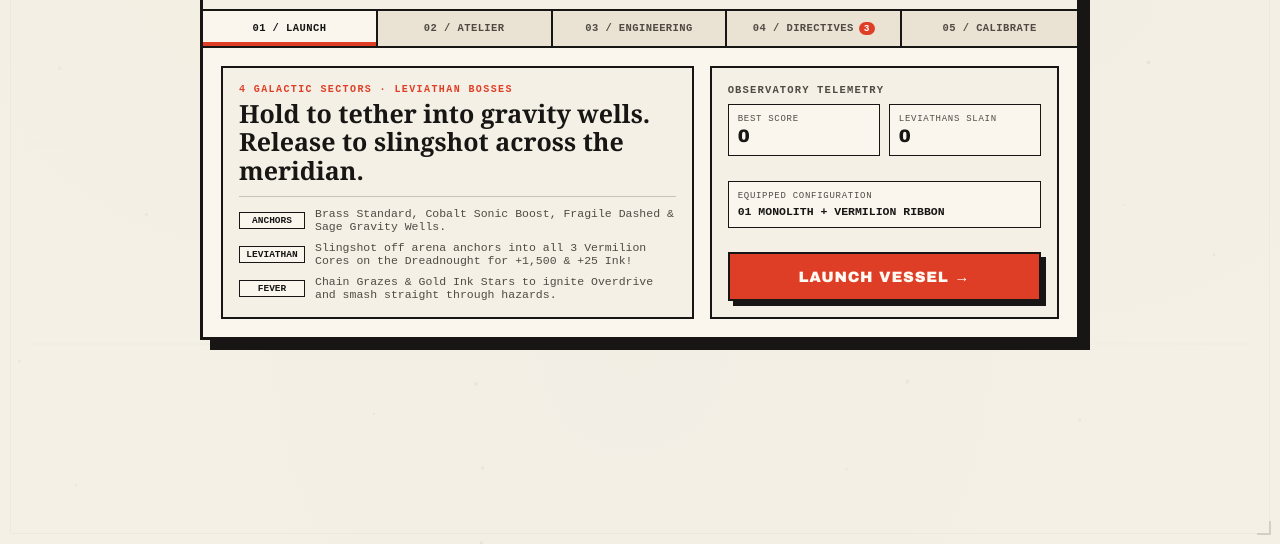
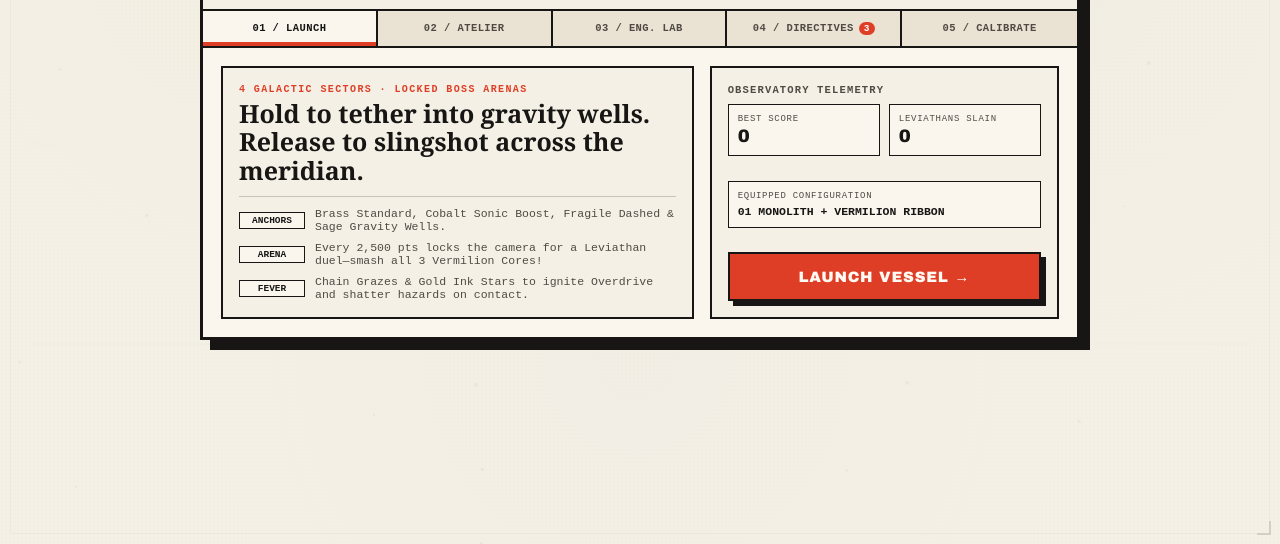
Before and after one commit to orbita74/play, a plain HTML site: page index.html in a window 1280 px wide. Shown: the part 256-800 px from the top of the page. Drawn offline with Linux system fonts and the light colour scheme; animation ran at ten frames a second.

Commit message:
Update index.html

```diff
--- a/index.html
+++ b/index.html
@@ -64,6 +64,17 @@
     cursor: crosshair;
   }
 
+  /* Subtle Silkscreen Paper Grain Overlay */
+  .paper-grain {
+    position: absolute;
+    inset: 0;
+    pointer-events: none;
+    z-index: 4;
+    opacity: 0.24;
+    background-image: radial-gradient(rgba(23, 22, 20, 0.22) 0.75px, transparent 0.75px);
+    background-size: 4px 4px;
+  }
+
   .print-frame {
     position: absolute;
     inset: 10px;
@@ -197,7 +208,7 @@
     top: 92px;
     left: 50%;
     transform: translateX(-50%);
-    width: min(370px, 84vw);
+    width: min(390px, 86vw);
     background: var(--paper-elevated);
     border: 2.5px solid var(--ink);
     box-shadow: 4px 4px 0 var(--ink);
@@ -996,6 +1007,7 @@
 
 <div id="game-stage">
   <canvas id="world"></canvas>
+  <div class="paper-grain"></div>
   <div class="print-frame"></div>
 
   <!-- ACTIVE GAME HUD -->
@@ -1044,7 +1056,7 @@
   <!-- LEVIATHAN BOSS HEALTH BAR -->
   <div id="boss-bar-wrap" class="hidden">
     <div class="boss-bar-top">
-      <span>⚠ ORBITAL LEVIATHAN DREADNOUGHT</span>
+      <span>⚠ ARENA LOCKED · LEVIATHAN DREADNOUGHT</span>
       <span id="boss-cores-txt">3 CORES LEFT</span>
     </div>
     <div class="boss-pips">
@@ -1072,7 +1084,7 @@
       <div class="hub-tabs">
         <button class="hub-tab active" data-tab="play" type="button">01 / Launch</button>
         <button class="hub-tab" data-tab="atelier" type="button">02 / Atelier</button>
-        <button class="hub-tab" data-tab="tech" type="button">03 / Engineering</button>
+        <button class="hub-tab" data-tab="tech" type="button">03 / Eng. Lab</button>
         <button class="hub-tab" data-tab="missions" type="button">04 / Directives <span class="tab-badge" id="mission-badge">3</span></button>
         <button class="hub-tab" data-tab="calibrate" type="button">05 / Calibrate</button>
       </div>
@@ -1083,7 +1095,7 @@
           <div class="play-hero">
             <div class="editorial-pitch">
               <div>
-                <div class="editorial-kicker">4 Galactic Sectors · Leviathan Bosses</div>
+                <div class="editorial-kicker">4 Galactic Sectors · Locked Boss Arenas</div>
                 <h1 class="editorial-headline">Hold to tether into gravity wells. Release to slingshot across the meridian.</h1>
               </div>
               <div class="mechanic-list">
@@ -1092,12 +1104,12 @@
                   <span>Brass Standard, Cobalt Sonic Boost, Fragile Dashed &amp; Sage Gravity Wells.</span>
                 </div>
                 <div class="mechanic-row">
-                  <span class="mech-tag">LEVIATHAN</span>
-                  <span>Slingshot off arena anchors into all 3 Vermilion Cores on the Dreadnought for +1,500 &amp; +25 Ink!</span>
+                  <span class="mech-tag">ARENA</span>
+                  <span>Every 2,500 pts locks the camera for a Leviathan duel—smash all 3 Vermilion Cores!</span>
                 </div>
                 <div class="mechanic-row">
                   <span class="mech-tag">FEVER</span>
-                  <span>Chain Grazes &amp; Gold Ink Stars to ignite Overdrive and smash straight through hazards.</span>
+                  <span>Chain Grazes &amp; Gold Ink Stars to ignite Overdrive and shatter hazards on contact.</span>
                 </div>
               </div>
             </div>
@@ -1301,34 +1313,30 @@ function bootOrbita() {
     {
       code: 'SEC I',
       name: 'ARCHIVAL MERIDIAN',
-      bgRGB: [245, 240, 230],
+      bgRGB: [245, 240, 230], // Warm Cotton Paper #F5F0E6
       gridType: 'horizontal',
-      darkTheme: false,
       washes: ['rgba(227, 160, 36, 0.13)', 'rgba(56, 125, 100, 0.10)', 'rgba(30, 90, 168, 0.08)']
     },
     {
       code: 'SEC II',
       name: 'COBALT IONOSPHERE',
-      bgRGB: [230, 238, 244],
+      bgRGB: [232, 238, 245], // Cool Blueprint Mist #E8EEF5
       gridType: 'blueprint',
-      darkTheme: false,
-      washes: ['rgba(30, 90, 168, 0.18)', 'rgba(56, 125, 100, 0.12)', 'rgba(30, 90, 168, 0.11)']
+      washes: ['rgba(30, 90, 168, 0.17)', 'rgba(56, 125, 100, 0.12)', 'rgba(30, 90, 168, 0.11)']
     },
     {
       code: 'SEC III',
       name: 'OCHRE SOLAR FORGE',
-      bgRGB: [247, 234, 210],
+      bgRGB: [246, 235, 214], // Sunlit Parchment #F6EBD6
       gridType: 'diagonal',
-      darkTheme: false,
       washes: ['rgba(227, 160, 36, 0.22)', 'rgba(223, 62, 38, 0.12)', 'rgba(227, 160, 36, 0.15)']
     },
     {
       code: 'SEC IV',
-      name: 'VERMILION EVENT HORIZON',
-      bgRGB: [35, 32, 30],
-      gridType: 'horizon',
-      darkTheme: true,
-      washes: ['rgba(223, 62, 38, 0.22)', 'rgba(227, 160, 36, 0.14)', 'rgba(30, 90, 168, 0.14)']
+      name: 'EVENT HORIZON',
+      bgRGB: [229, 227, 236], // Twilight Slate Paper #E5E3EC
+      gridType: 'double',
+      washes: ['rgba(223, 62, 38, 0.16)', 'rgba(30, 90, 168, 0.16)', 'rgba(227, 160, 36, 0.13)']
     }
   ];
 
@@ -1449,14 +1457,14 @@ function bootOrbita() {
   const TECH_MODULES = [
     { id: 'capture', name: 'Magnetic Capture Field', desc: 'Expands anchor tether lock-on perimeter (+12px per rank).', baseCost: 50, step: 45 },
     { id: 'thrust',  name: 'Slingshot Capacitor',    desc: 'Increases tangential launch velocity (+35 speed per rank).', baseCost: 60, step: 50 },
-    { id: 'overdrive', name: 'Overdrive Reactor',    desc: 'Increases Overdrive charge gained from Grazes & Stars (+15% per rank).', baseCost: 70, step: 55 },
-    { id: 'cooling', name: 'Grav-Tether Cooling',    desc: 'Extends maximum anchor hold duration before auto-release (+0.35s per rank).', baseCost: 55, step: 45 }
+    { id: 'overdrive', name: 'Overdrive Core',       desc: 'Increases Overdrive charge gained from Grazes & Stars (+15% per rank).', baseCost: 70, step: 55 },
+    { id: 'cooling', name: 'Tether Heat Sink',        desc: 'Extends maximum anchor hold duration before auto-release (+0.35s per rank).', baseCost: 55, step: 45 }
   ];
 
   const MISSION_POOL = [
     { id: 'graze_5',   title: 'Razor Margin',      desc: 'Perform 5 close-call Grazes in a single run.', target: 5,    reward: 65, type: 'run_grazes' },
     { id: 'stars_12',  title: 'Celestial Harvest', desc: 'Collect 12 Gold Ink Atoms in one flight.',     target: 12,   reward: 60, type: 'run_stars' },
-    { id: 'score_18',  title: 'Meridian Crossing', desc: 'Reach Sector II (1,800 pts) in one flight.',   target: 1800, reward: 80, type: 'run_score' },
+    { id: 'score_25',  title: 'Meridian Crossing', desc: 'Reach Sector II (2,500 pts) in one flight.',   target: 2500, reward: 80, type: 'run_score' },
     { id: 'fever_1',   title: 'Solar Ignition',    desc: 'Trigger Overdrive Fever Mode.',                target: 1,    reward: 75, type: 'run_fever' },
     { id: 'boss_1',    title: 'Leviathan Hunter',  desc: 'Defeat an Orbital Leviathan Dreadnought.',     target: 1,    reward: 120, type: 'run_bosses' },
     { id: 'cobalt_4',  title: 'Sonic Slingshot',   desc: 'Launch off 4 Cobalt Pulse Anchors.',           target: 4,    reward: 70, type: 'run_cobalt' }
@@ -1488,7 +1496,7 @@ function bootOrbita() {
 
   function loadSave() {
     try {
-      const raw = window.localStorage.getItem('orbita74_classroom_v1');
+      const raw = window.localStorage.getItem('orbita74_classroom_v2');
       if (!raw) return JSON.parse(JSON.stringify(DEFAULT_SAVE));
       const parsed = JSON.parse(raw);
       return {
@@ -1506,7 +1514,7 @@ function bootOrbita() {
 
   function persist() {
     try {
-      window.localStorage.setItem('orbita74_classroom_v1', JSON.stringify(save));
+      window.localStorage.setItem('orbita74_classroom_v2', JSON.stringify(save));
     } catch (e) {}
   }
 
@@ -1729,7 +1737,7 @@ function bootOrbita() {
   const sfx = new SoundEngine();
 
   /* =========================================================
-     3. CANVAS & CALM 4-SECTOR THEME BACKGROUND
+     3. CANVAS & CALM 4-SECTOR GALLERY BACKGROUND
      ========================================================= */
   const canvas = document.getElementById('world');
   const ctx = canvas.getContext('2d');
@@ -1737,21 +1745,20 @@ function bootOrbita() {
   let H = Math.max(480, window.innerHeight || document.documentElement.clientHeight || 600);
   let DPR = 1;
   let currentBgRGB = [245, 240, 230];
-  let darkBlend = 0;
 
   const washNodes = [
-    { nx: 0.18, ny: 0.24, r: 360, speed: 0.18, phase: 0.2 },
-    { nx: 0.82, ny: 0.32, r: 410, speed: 0.14, phase: 2.1 },
-    { nx: 0.52, ny: 0.78, r: 440, speed: 0.16, phase: 4.0 }
+    { nx: 0.18, ny: 0.24, r: 360, speed: 0.16, phase: 0.2 },
+    { nx: 0.82, ny: 0.32, r: 410, speed: 0.12, phase: 2.1 },
+    { nx: 0.52, ny: 0.78, r: 440, speed: 0.14, phase: 4.0 }
   ];
 
-  const motes = Array.from({ length: 32 }, () => ({
+  const motes = Array.from({ length: 30 }, () => ({
     x: Math.random(),
     y: Math.random(),
     size: 1.6 + Math.random() * 2.0,
-    vx: (Math.random() - 0.5) * 0.008,
-    vy: -0.005 - Math.random() * 0.01,
-    alpha: 0.16 + Math.random() * 0.26
+    vx: (Math.random() - 0.5) * 0.007,
+    vy: -0.004 - Math.random() * 0.009,
+    alpha: 0.15 + Math.random() * 0.24
   }));
 
   function resize() {
@@ -1772,8 +1779,6 @@ function bootOrbita() {
     for (let i = 0; i < 3; i++) {
       currentBgRGB[i] += (targetRGB[i] - currentBgRGB[i]) * lerpSpeed;
     }
-    const targetDark = sector.darkTheme ? 1 : 0;
-    darkBlend += (targetDark - darkBlend) * lerpSpeed;
 
     const r = Math.round(currentBgRGB[0]);
     const g = Math.round(currentBgRGB[1]);
@@ -1781,9 +1786,10 @@ function bootOrbita() {
     ctx.fillStyle = `rgb(${r}, ${g}, ${b})`;
     ctx.fillRect(0, 0, W, H);
 
+    // Subtle organic watercolor washes
     washNodes.forEach((w, idx) => {
-      const cx = w.nx * W + Math.sin(time * w.speed + w.phase) * 35;
-      const cy = w.ny * H + Math.cos(time * w.speed * 0.8 + w.phase) * 25;
+      const cx = w.nx * W + Math.sin(time * w.speed + w.phase) * 32;
+      const cy = w.ny * H + Math.cos(time * w.speed * 0.8 + w.phase) * 22;
       const grad = ctx.createRadialGradient(cx, cy, 10, cx, cy, w.r);
       grad.addColorStop(0, sector.washes[idx]);
       grad.addColorStop(1, `rgba(${r}, ${g}, ${b}, 0)`);
@@ -1791,12 +1797,11 @@ function bootOrbita() {
       ctx.fillRect(0, 0, W, H);
     });
 
-    const isDark = darkBlend > 0.5;
-    const lineRGB = isDark ? '245, 240, 230' : (sector.gridType === 'blueprint' ? '30, 90, 168' : '23, 22, 20');
+    const lineRGB = sector.gridType === 'blueprint' ? '30, 90, 168' : '23, 22, 20';
     const gridSpacing = 200;
     const offsetY = ((-camY * 0.25) % gridSpacing + gridSpacing) % gridSpacing;
 
-    ctx.strokeStyle = `rgba(${lineRGB}, ${isDark ? 0.11 : 0.08})`;
+    ctx.strokeStyle = `rgba(${lineRGB}, 0.08)`;
     ctx.lineWidth = 1;
     ctx.beginPath();
     for (let y = offsetY; y < H; y += gridSpacing) {
@@ -1804,8 +1809,8 @@ function bootOrbita() {
       ctx.lineTo(W - 28, y);
     }
 
-    // Sector II & IV: Vertical architectural meridian lines
-    if (sector.gridType === 'blueprint' || sector.gridType === 'horizon') {
+    // Sector II: Cross-grid vertical blueprint meridians
+    if (sector.gridType === 'blueprint') {
       const vStep = Math.max(180, Math.floor(W / 4));
       for (let x = vStep * 0.5; x < W - 28; x += vStep) {
         ctx.moveTo(x, 28);
@@ -1813,7 +1818,7 @@ function bootOrbita() {
       }
     }
 
-    // Sector III: Bauhaus 45-degree drafting diagonals
+    // Sector III: 45-degree Bauhaus diagonals
     if (sector.gridType === 'diagonal') {
       const diagStep = 280;
       for (let y = offsetY - W; y < H + W; y += diagStep) {
@@ -1821,11 +1826,23 @@ function bootOrbita() {
         ctx.lineTo(W - 28, y + (W - 56) * 0.55);
       }
     }
+
+    // Sector IV: Double architectural framing rules
+    if (sector.gridType === 'double') {
+      for (let y = offsetY; y < H; y += gridSpacing) {
+        ctx.moveTo(28, y + 6);
+        ctx.lineTo(W - 28, y + 6);
+      }
+      ctx.moveTo(46, 28);
+      ctx.lineTo(46, H - 28);
+      ctx.moveTo(W - 46, 28);
+      ctx.lineTo(W - 46, H - 28);
+    }
     ctx.stroke();
 
     // Registration crosshairs
     const colSpacing = Math.max(240, Math.floor(W / 3));
-    ctx.strokeStyle = `rgba(${lineRGB}, ${isDark ? 0.24 : 0.16})`;
+    ctx.strokeStyle = `rgba(${lineRGB}, 0.16)`;
     ctx.lineWidth = 1.2;
     for (let y = offsetY; y < H; y += gridSpacing) {
       for (let x = colSpacing * 0.5; x < W - 40; x += colSpacing) {
@@ -1838,12 +1855,13 @@ function bootOrbita() {
       }
     }
 
+    // Gentle drifting ink motes
     for (const m of motes) {
       m.x = (m.x + m.vx * 0.016 + 1) % 1;
       m.y = (m.y + m.vy * 0.016 + 1) % 1;
       const px = m.x * W;
       const py = ((m.y * H - camY * 0.15) % H + H) % H;
-      ctx.fillStyle = isDark ? `rgba(227, 160, 36, ${m.alpha + 0.12})` : `rgba(${lineRGB}, ${m.alpha})`;
+      ctx.fillStyle = `rgba(${lineRGB}, ${m.alpha})`;
       ctx.fillRect(px, py, m.size, m.size);
     }
   }
@@ -2309,7 +2327,7 @@ function bootOrbita() {
   }
 
   /* =========================================================
-     5. GAMEPLAY, SECTORS & FIXED-ALTITUDE LEVIATHAN BOSS ARENA
+     5. GAMEPLAY, SECTORS & LOCKED LEVIATHAN BOSS ARENA
      ========================================================= */
   let state = 'MENU';
   let globalTime = 0;
@@ -2323,8 +2341,9 @@ function bootOrbita() {
   let shakeMag = 0;
   let camY = 0;
   let currentSectorIdx = 0;
-  let nextBossScore = 2200;
+  let nextBossScore = 2500;
   let boss = null;
+  let arenaLockCamY = null;
 
   let runStats = { grazes: 0, stars: 0, fever: 0, bosses: 0, cobalt: 0 };
 
@@ -2406,8 +2425,11 @@ function bootOrbita() {
 
   function spawnLeviathanBoss() {
     const tech = getTechBonus();
-    const arenaY = camY - 190;
+    // Lock camera at an arena slightly above the current view so player ascends into a fixed duel chamber
+    arenaLockCamY = camY - 220;
+    const arenaY = arenaLockCamY + Math.max(195, H * 0.30);
     const centerX = W * 0.5;
+
     boss = {
       x: centerX,
       y: arenaY,
@@ -2419,26 +2441,26 @@ function bootOrbita() {
       ]
     };
 
-    // Clear nearby hazards inside the boss arena for clean slingshot lanes
-    hazards = hazards.filter(h => Math.abs(h.y - arenaY) > 260);
-
-    // Spawn 2 dedicated arena slingshot anchors positioned right below/beside the Leviathan
+    // Clear nearby hazards inside the locked boss arena for clean slingshot angles
+    hazards = hazards.filter(h => Math.abs(h.y - arenaY) > 360);
+
+    // Spawn 2 dedicated slingshot anchors (one Cobalt Sonic Boost, one Brass) directly below the Leviathan
     const spanX = Math.min(185, W * 0.28);
     anchors.push(
       {
         x: centerX - spanX,
-        y: arenaY + 135,
+        y: arenaY + 145,
         r: 19,
-        captureRadius: 190 + tech.captureBonus,
+        captureRadius: 195 + tech.captureBonus,
         type: 'cobalt',
         broken: false,
         pulse: 0
       },
       {
         x: centerX + spanX,
-        y: arenaY + 135,
+        y: arenaY + 145,
         r: 19,
-        captureRadius: 190 + tech.captureBonus,
+        captureRadius: 195 + tech.captureBonus,
         type: 'brass',
         broken: false,
         pulse: 1.5
@@ -2449,7 +2471,7 @@ function bootOrbita() {
     updateBossBar();
     sfx.playFever();
     addShake(10);
-    spawnPopup(centerX, camY + 120, '⚠ LEVIATHAN DREADNOUGHT AHEAD!', '#DF3E26');
+    spawnPopup(centerX, arenaY + 215, '⚠ ARENA LOCKED · DESTROY ALL 3 CORES!', '#DF3E26');
   }
 
   function updateBossBar() {
@@ -2465,7 +2487,7 @@ function bootOrbita() {
   }
 
   function generateRow(y) {
-    if (boss && Math.abs(y - boss.y) < 250) return;
+    if (boss && Math.abs(y - boss.y) < 340) return;
 
     const difficulty = Math.min(1, Math.abs(y) / 14000);
     const margin = Math.max(80, W * 0.14);
@@ -2554,8 +2576,9 @@ function bootOrbita() {
     hitstopTimer = 0;
     shakeMag = 0;
     currentSectorIdx = 0;
-    nextBossScore = 2200;
+    nextBossScore = 2500;
     boss = null;
+    arenaLockCamY = null;
     document.getElementById('boss-bar-wrap').classList.add('hidden');
     runStats = { grazes: 0, stars: 0, fever: 0, bosses: 0, cobalt: 0 };
 
@@ -2605,6 +2628,7 @@ function bootOrbita() {
   function endRun() {
     state = 'GAMEOVER';
     boss = null;
+    arenaLockCamY = null;
     document.getElementById('boss-bar-wrap').classList.add('hidden');
     sfx.playCrash();
     addShake(16);
@@ -2839,6 +2863,30 @@ function bootOrbita() {
     player.trail.push({ x: player.x, y: player.y });
     if (player.trail.length > 26) player.trail.shift();
 
+    // Camera handling: Locked to Boss Arena while Leviathan is alive, otherwise follows ascent
+    if (boss && arenaLockCamY !== null) {
+      camY += (arenaLockCamY - camY) * Math.min(1, dt * 4.5);
+
+      // Top Arena Containment Ceiling so player never flies off above the Leviathan
+      const topLimit = camY + 36;
+      if (player.y < topLimit) {
+        player.y = topLimit;
+        player.vy = Math.abs(player.vy) * 0.78;
+        player.squash = 0.8;
+        addShake(3);
+      }
+
+      // Elastic Bottom Safety Barrier during Boss Fight so player never falls out while lining up shots
+      const floorLimit = camY + H - 30;
+      if (player.y > floorLimit) {
+        player.y = floorLimit;
+        player.vy = -Math.max(460, Math.abs(player.vy) * 0.92);
+        player.squash = 1.28;
+        sfx.playClick(300);
+        addShake(5);
+        spawnShockwave(player.x, floorLimit, 60, '#1E5AA8');
+      }
+    } else {
       const targetCamY = player.y - H * 0.62;
       if (targetCamY < camY) {
         const gained = Math.floor((camY - targetCamY) * 0.25);
@@ -2848,34 +2896,31 @@ function bootOrbita() {
         }
         camY = targetCamY;
       }
-
-    // Rebalanced Sector Transitions (1,800 -> 4,800 -> 9,000 -> 14,500)
+    }
+
+    // Sector Transitions (2,500 -> 5,500 -> 9,500 -> 14,500)
     let newSectorIdx = 0;
-    if (score >= 14500) newSectorIdx = 3 + Math.floor((score - 14500) / 6000);
-    else if (score >= 9000) newSectorIdx = 3;
-    else if (score >= 4800) newSectorIdx = 2;
-    else if (score >= 1800) newSectorIdx = 1;
+    if (score >= 14500) newSectorIdx = 3 + Math.floor((score - 14500) / 5500);
+    else if (score >= 9500) newSectorIdx = 3;
+    else if (score >= 5500) newSectorIdx = 2;
+    else if (score >= 2500) newSectorIdx = 1;
 
     if (newSectorIdx > currentSectorIdx) {
       currentSectorIdx = newSectorIdx;
       showSectorBanner(currentSectorIdx);
     }
 
-    // Spawn Leviathan Boss at fixed world position ahead of the player
+    // Spawn Locked Boss Arena every 2,500 points
     if (!boss && score >= nextBossScore) {
-      nextBossScore += 3200;
+      nextBossScore += 2500;
       spawnLeviathanBoss();
     }
 
-    // Update Leviathan Boss (anchored at fixed world Y so player climbs up to fight it!)
+    // Update Leviathan Dreadnought & Weakpoint Core Collisions
     if (boss) {
       boss.x = W * 0.5 + Math.sin(globalTime * 0.95) * Math.min(115, W * 0.20);
-      boss.rot += dt * 0.72;
-
-      if (boss.y > camY + H + 120) {
-        boss = null;
-        updateBossBar();
-      } else {
+      boss.rot += dt * 0.75;
+
       const coreOrbitR = 64;
       for (const c of boss.cores) {
         if (!c.alive) continue;
@@ -2892,15 +2937,18 @@ function bootOrbita() {
           spawnShockwave(cx, cy, 95, '#DF3E26');
           spawnParticles(cx, cy, '#DF3E26', 18, 250);
           spawnPopup(cx, cy - 14, 'CORE SHATTERED! +300', '#DF3E26');
+
+          // Upward rebound so player can chain into another core or anchor
           const pushAng = Math.atan2(player.y - cy, player.x - cx);
-            player.vx = Math.cos(pushAng) * 440;
-            player.vy = Math.min(-320, Math.sin(pushAng) * 440);
+          player.vx = Math.cos(pushAng) * 430;
+          player.vy = Math.min(-340, Math.sin(pushAng) * 430);
           updateBossBar();
 
           if (boss.cores.every(core => !core.alive)) {
             const bx = boss.x;
             const by = boss.y;
             boss = null;
+            arenaLockCamY = null;
             updateBossBar();
             score += 1500;
             runInk += 25;
@@ -2908,13 +2956,14 @@ function bootOrbita() {
             checkMissions();
             sfx.playBossBoom();
             addShake(20);
-              spawnShockwave(bx, by, 220, '#E3A024');
+            spawnShockwave(bx, by, 230, '#E3A024');
             spawnParticles(bx, by, '#E3A024', 34, 340);
             spawnParticles(bx, by, '#DF3E26', 24, 300);
             spawnPopup(bx, by, 'LEVIATHAN DESTROYED! +1,500 & +25 INK', '#DF3E26');
+            // Launch player upward as the arena unlocks
+            player.vy = Math.min(player.vy, -540);
           }
           break;
-          }
         }
       }
     }
@@ -2929,7 +2978,7 @@ function bootOrbita() {
     hazards = hazards.filter(h => h.y < cullY && !h.shattered);
     stars = stars.filter(s => s.y < cullY && !s.collected);
 
-    if (player.y > camY + H + 35) {
+    if (!boss && player.y > camY + H + 35) {
       endRun();
       return;
     }
@@ -3008,8 +3057,6 @@ function bootOrbita() {
 
   function render() {
     drawCalmBackground(globalTime, camY, currentSectorIdx, 0.016);
-    const isDark = darkBlend > 0.5;
-    const inkStroke = isDark ? '#F5F0E6' : '#171614';
 
     ctx.save();
     if (shakeMag > 0.1) {
@@ -3019,6 +3066,36 @@ function bootOrbita() {
     }
     ctx.translate(0, -camY);
 
+    // 0. Locked Boss Arena Visual Perimeter & Bottom Safety Deflector
+    if (boss) {
+      const floorY = camY + H - 24;
+      const ceilY = camY + 24;
+      ctx.save();
+      ctx.strokeStyle = 'rgba(223, 62, 38, 0.45)';
+      ctx.lineWidth = 2;
+      ctx.setLineDash([10, 6]);
+      ctx.beginPath();
+      ctx.moveTo(24, ceilY);
+      ctx.lineTo(W - 24, ceilY);
+      ctx.stroke();
+
+      // Elastic Cobalt Bottom Deflector Line
+      ctx.strokeStyle = '#1E5AA8';
+      ctx.lineWidth = 3.5;
+      ctx.setLineDash([14, 6]);
+      ctx.beginPath();
+      ctx.moveTo(24, floorY);
+      ctx.lineTo(W - 24, floorY);
+      ctx.stroke();
+
+      ctx.setLineDash([]);
+      ctx.font = '700 10px "Courier New", monospace';
+      ctx.fillStyle = '#1E5AA8';
+      ctx.textAlign = 'center';
+      ctx.fillText('▲ ELASTIC ARENA DEFLECTOR ACTIVE ▲', W * 0.5, floorY - 8);
+      ctx.restore();
+    }
+
     // 1. Anchors & Capture Perimeters
     for (const a of anchors) {
       a.pulse += 0.04;
@@ -3026,7 +3103,7 @@ function bootOrbita() {
       const inRange = state === 'PLAYING' && distToPlayer <= a.captureRadius;
 
       ctx.save();
-      ctx.strokeStyle = inRange ? 'rgba(223, 62, 38, 0.65)' : (isDark ? 'rgba(245, 240, 230, 0.20)' : 'rgba(23, 22, 20, 0.14)');
+      ctx.strokeStyle = inRange ? 'rgba(223, 62, 38, 0.65)' : 'rgba(23, 22, 20, 0.14)';
       ctx.lineWidth = inRange ? 2 : 1.2;
       ctx.setLineDash([5, 6]);
       ctx.beginPath();
@@ -3037,7 +3114,7 @@ function bootOrbita() {
       ctx.save();
       ctx.translate(a.x, a.y);
 
-      ctx.fillStyle = isDark ? 'rgba(0, 0, 0, 0.45)' : 'rgba(23, 22, 20, 0.22)';
+      ctx.fillStyle = 'rgba(23, 22, 20, 0.22)';
       ctx.beginPath();
       ctx.arc(3, 4, a.r, 0, Math.PI * 2);
       ctx.fill();
@@ -3045,7 +3122,7 @@ function bootOrbita() {
       ctx.fillStyle = a.type === 'cobalt' ? '#1E5AA8'
         : (a.type === 'fragile' ? '#FAF6EE'
         : (a.type === 'well' ? '#387D64' : '#E3A024'));
-      ctx.strokeStyle = inkStroke;
+      ctx.strokeStyle = '#171614';
       ctx.lineWidth = 2.5;
       if (a.type === 'fragile') ctx.setLineDash([4, 3]);
       ctx.beginPath();
@@ -3155,7 +3232,7 @@ function bootOrbita() {
       for (const c of boss.cores) {
         const cx = Math.cos(boss.rot + c.angle) * coreOrbitR;
         const cy = Math.sin(boss.rot + c.angle) * coreOrbitR;
-        ctx.strokeStyle = inkStroke;
+        ctx.strokeStyle = '#171614';
         ctx.lineWidth = 3;
         ctx.beginPath();
         ctx.moveTo(0, 0);
@@ -3163,14 +3240,14 @@ function bootOrbita() {
         ctx.stroke();
 
         if (c.alive) {
-          ctx.strokeStyle = 'rgba(223, 62, 38, 0.7)';
+          ctx.strokeStyle = 'rgba(223, 62, 38, 0.72)';
           ctx.lineWidth = 1.8;
           ctx.beginPath();
           ctx.arc(cx, cy, 24 * pulseScale, 0, Math.PI * 2);
           ctx.stroke();
 
           ctx.fillStyle = '#DF3E26';
-          ctx.strokeStyle = inkStroke;
+          ctx.strokeStyle = '#171614';
           ctx.lineWidth = 2.5;
           ctx.beginPath();
           ctx.arc(cx, cy, 18, 0, Math.PI * 2);
@@ -3190,7 +3267,7 @@ function bootOrbita() {
     // 5. Active Tether & Sightline
     if (state === 'PLAYING' && player.tether) {
       const t = player.tether;
-      ctx.strokeStyle = inkStroke;
+      ctx.strokeStyle = '#171614';
       ctx.lineWidth = 2.5;
       ctx.beginPath();
       ctx.moveTo(t.anchor.x, t.anchor.y);
@@ -3254,7 +3331,7 @@ function bootOrbita() {
       ctx.globalAlpha = Math.min(1, (pop.life / pop.maxLife) * 1.4);
       ctx.font = '700 13px "Courier New", monospace';
       ctx.textAlign = 'center';
-      ctx.fillStyle = (isDark && pop.color === '#171614') ? '#FAF6EE' : pop.color;
+      ctx.fillStyle = pop.color;
       ctx.fillText(pop.text, pop.x, pop.y);
       ctx.restore();
     }
@@ -3618,6 +3695,7 @@ function bootOrbita() {
     sfx.stopCharge();
     state = 'MENU';
     boss = null;
+    arenaLockCamY = null;
     document.getElementById('boss-bar-wrap').classList.add('hidden');
     document.getElementById('hud').classList.add('hidden');
     document.getElementById('menu-overlay').classList.remove('hidden');
```
Lines whose indentation alone changed are shown as unchanged.
